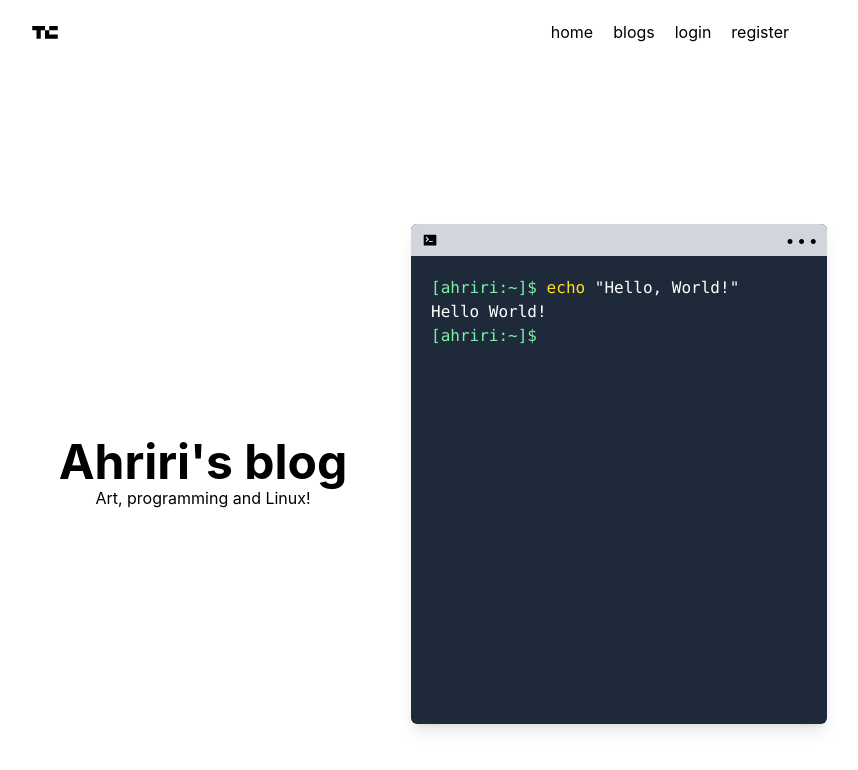
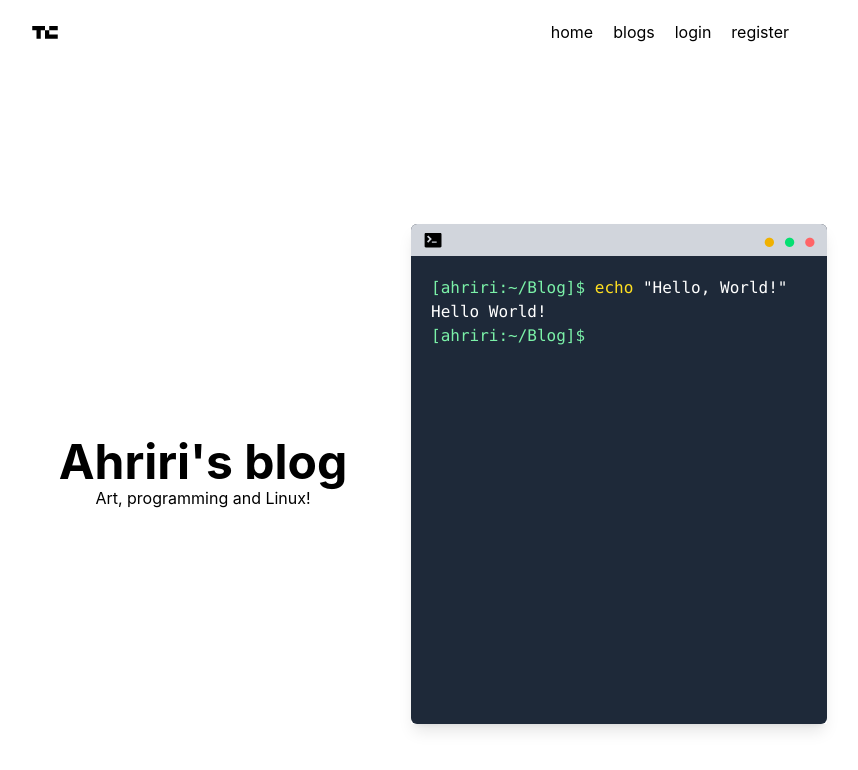
Before and after one commit to fabioTB-tech/blog-app, a React (Vite) app in the folder client/: page / in a window 1280 px wide. Shown: the top 770 px of the page, without its empty margins (229-1087 px from the left). Built offline with nearby package versions, Linux system fonts and the light colour scheme.

Commit message:
Update Home page

```diff
--- a/client/src/pages/Home.jsx
+++ b/client/src/pages/Home.jsx
@@ -20,26 +20,27 @@ function Home() {
           <p>Art, programming and Linux!</p>
         </div>
         <div className="flex justify-center">
-          <div className="w-114 h-125 shadow-lg">
+          <div className="w-156 h-125 shadow-lg">
             <div className="bg-gray-800 w-full h-full rounded-md overflow-hidden ">
               <div className="bg-gray-300 h-8 p-2.5 flex items-center justify-between">
-                <div className="text-lg">
+                <div className="text-2xl">
                   <DiTerminal />
                 </div>
-                <div className="flex gap-1 font-bold">
-                  <span>•</span>
-                  <span>•</span>
-                  <span>•</span>
+                <div className="flex gap-1.5 font-bold text-3xl">
+                  <span className="text-yellow-500">•</span>
+                  <span className="text-green-400">•</span>
+                  <span className="text-red-400">•</span>
                 </div>
               </div>
               <div className="p-5 text-white font-mono cursor-alias">
                 <p>
-                  <span className="text-green-300">[ahriri:~]$</span>{" "}
+                  <span className="text-green-300">[ahriri:~/Blog]$</span>{" "}
                   <span className="text-yellow-300">echo</span> "Hello, World!"
                 </p>
                 <p>Hello World!</p>
                 <p>
-                  <span className="text-green-300">[ahriri:~]$</span> {cursor}
+                  <span className="text-green-300">[ahriri:~/Blog]$</span>{" "}
+                  {cursor}
                 </p>
               </div>
             </div>
```
